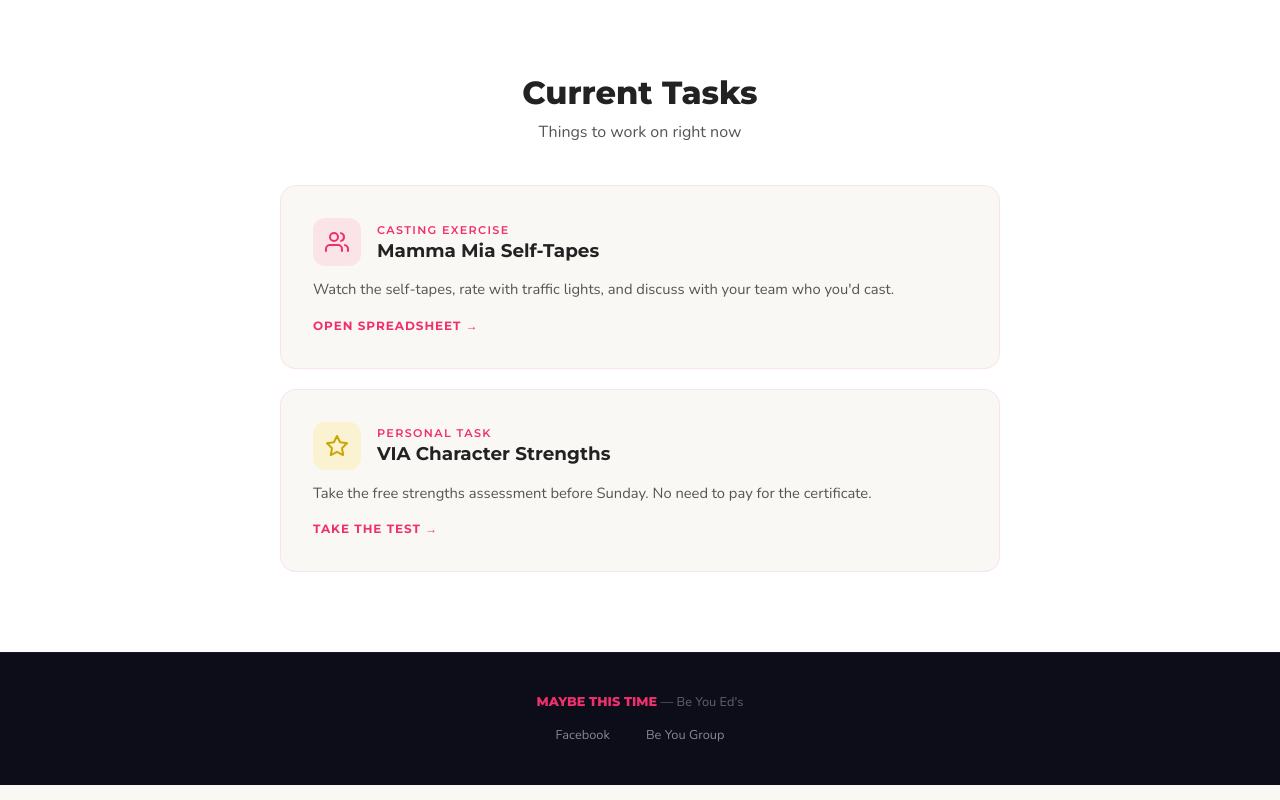
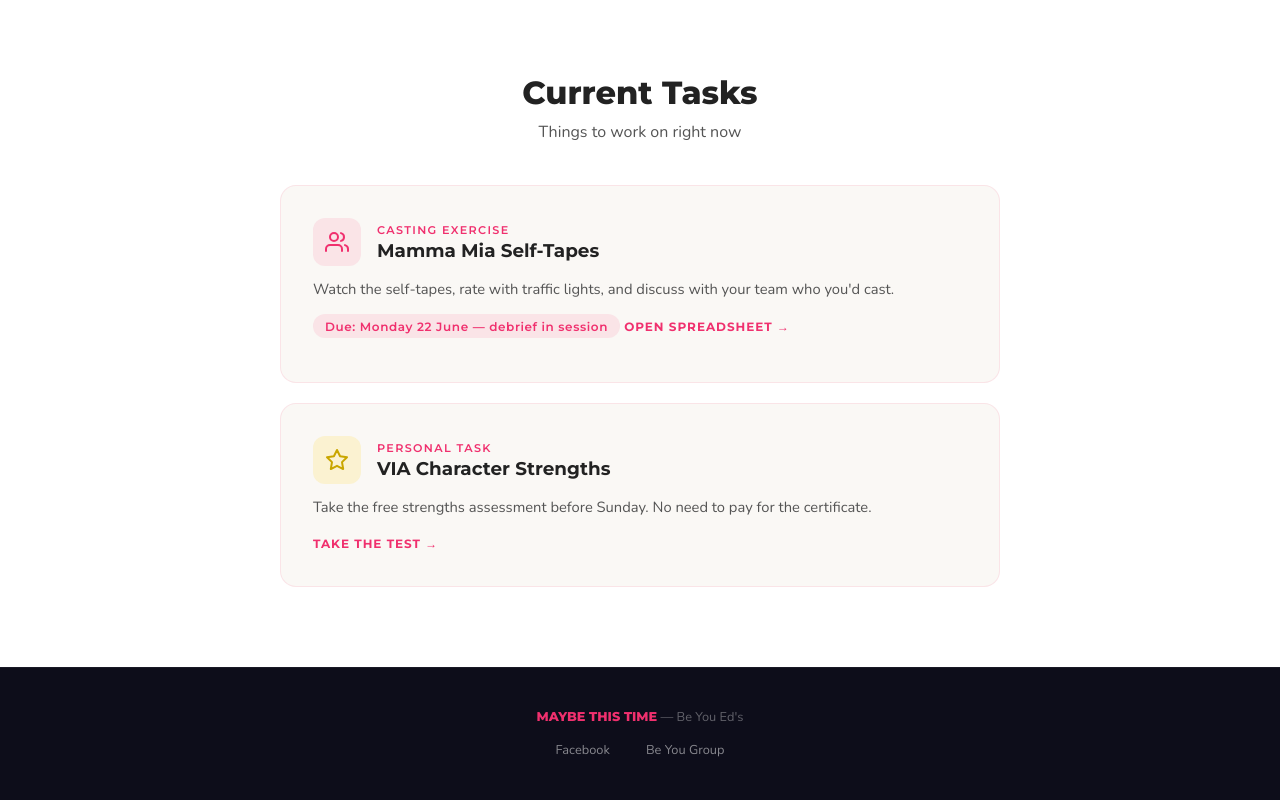
Before and after one commit to dbuatti/maybe-this-time-2026, a website: page index.html in a window 1280 px wide. Shown: the part 2364-3164 px from the top of the page. Drawn offline with nearby package versions, Linux system fonts and the light colour scheme.

Commit message:
Add due date to casting task card

```diff
--- a/index.html
+++ b/index.html
@@ -439,6 +439,19 @@
       transform: translateX(4px);
     }
 
+    .task-due {
+      display: inline-block;
+      font-family: 'Montserrat', sans-serif;
+      font-weight: 600;
+      font-size: 0.75rem;
+      letter-spacing: 0.05em;
+      color: var(--fuchsia);
+      background: rgba(240, 48, 110, 0.1);
+      padding: 0.3rem 0.75rem;
+      border-radius: 50px;
+      margin-bottom: 0.75rem;
+    }
+
     .featured-card {
       display: block;
       padding: 5rem 1.5rem;
@@ -685,11 +698,12 @@
             <svg width="24" height="24" viewBox="0 0 24 24" fill="none" stroke="currentColor" stroke-width="2" stroke-linecap="round" stroke-linejoin="round"><path d="M17 21v-2a4 4 0 0 0-4-4H5a4 4 0 0 0-4 4v2"/><circle cx="9" cy="7" r="4"/><path d="M23 21v-2a4 4 0 0 0-3-3.87"/><path d="M16 3.13a4 4 0 0 1 0 7.75"/></svg>
           </div>
           <div>
-            <span class="task-label">Casting Exercise</span>
+<span class="task-label">Casting Exercise</span>
             <h3>Mamma Mia Self-Tapes</h3>
-          </div>
-        </div>
+           </div>
+         </div>
         <p>Watch the self-tapes, rate with traffic lights, and discuss with your team who you'd cast.</p>
+        <div class="task-due">Due: Monday 22 June &mdash; debrief in session</div>
         <span class="task-arrow">Open spreadsheet &rarr;</span>
       </a>
 
```
